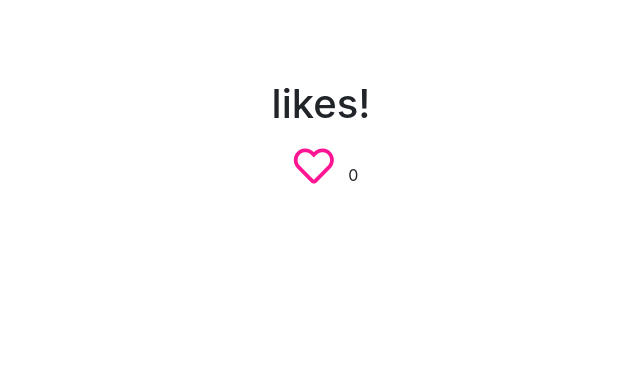
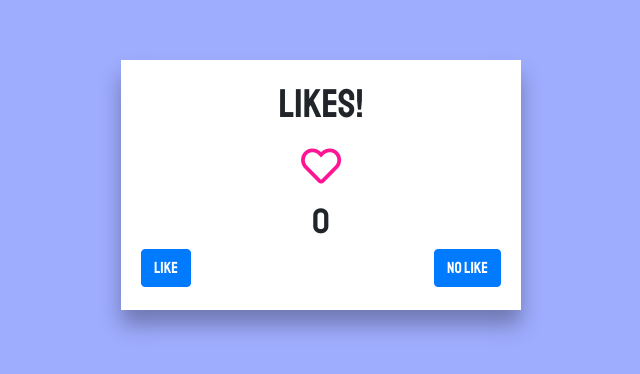
Before and after one commit to tony2tones/likes, an Angular app: page / in a window 1280 px wide. Shown: the part 150-524 px from the top of the page, without its empty margins (349-989 px from the left). Built offline with nearby package versions, Linux system fonts and the light colour scheme.

Commit message:
adding click logic

```diff
--- a/src/app/app.component.css
+++ b/src/app/app.component.css
@@ -1,3 +1,4 @@
+
 .fa-heart {
   padding: 10px;
   font-size: 40px;
@@ -8,7 +9,13 @@
   cursor: pointer;
 }
 
+.count{
+    font-size: 35px;
+}
+
 .container {
+    background-color:rgb(255, 255, 255);
+    font-family: 'Staatliches', cursive;
     width: 400px;
     height: 250px;
     padding: 20px;
@@ -16,4 +23,6 @@
     top: 35%;
     left: 50%;
     margin: -70px 0 0 -170px;
+    box-shadow: 0 15px 20px rgba(0, 0, 0, 0.3);
+    border-radius: 0.5;
 }
--- a/src/app/app.component.html
+++ b/src/app/app.component.html
@@ -8,6 +8,12 @@
       [ngClass]="{ fas: isClicked, far: !isClicked }"
     >
     </i>
-    {{ count }}
+    <div class="count">
+      {{ count }}
+    </div>
+    <div class="options">
+      <button class="btn btn-primary float-left" (click)="likeHandler()">like</button>
+      <button class="btn btn-primary float-right" (click)="noLikeHandler()">no like</button>
+    </div>
   </div>
 </div>
--- a/src/app/app.component.ts
+++ b/src/app/app.component.ts
@@ -15,4 +15,16 @@ export class AppComponent {
     if (this.isClicked) this.count++;
     else this.count--;
   }
+
+  likeHandler() {
+    this.isClicked = !this.isClicked;
+    if (this.isClicked) this.count++;
+    else this.count--;
+  }
+
+  noLikeHandler() {
+    this.isClicked = !this.isClicked;
+    if (this.isClicked) this.count--;
+    else this.count++;
+  }
 }
--- a/src/index.html
+++ b/src/index.html
@@ -7,6 +7,7 @@
 
   <meta name="viewport" content="width=device-width, initial-scale=1">
   <link rel="icon" type="image/x-icon" href="favicon.ico">
+  <link href="https://fonts.googleapis.com/css?family=Staatliches" rel="stylesheet">
   <link rel="stylesheet" href="https://use.fontawesome.com/releases/v5.8.1/css/all.css" integrity="sha384-50oBUHEmvpQ+1lW4y57PTFmhCaXp0ML5d60M1M7uH2+nqUivzIebhndOJK28anvf" crossorigin="anonymous">
 </head>
 <body>
--- a/src/styles.css
+++ b/src/styles.css
@@ -1,2 +1,6 @@
 /* You can add global styles to this file, and also import other style files */
 @import "~bootstrap/dist/css/bootstrap.css";
+
+body {
+    background-color:#9fadff;
+}
```
